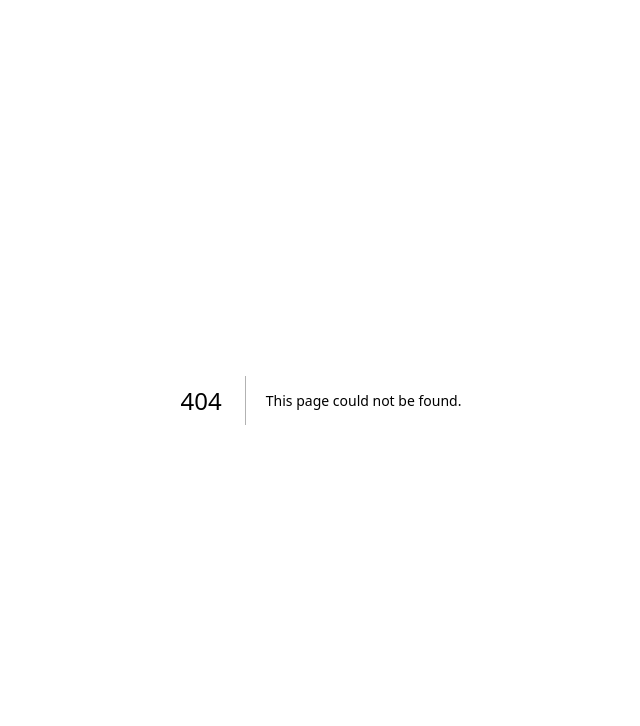
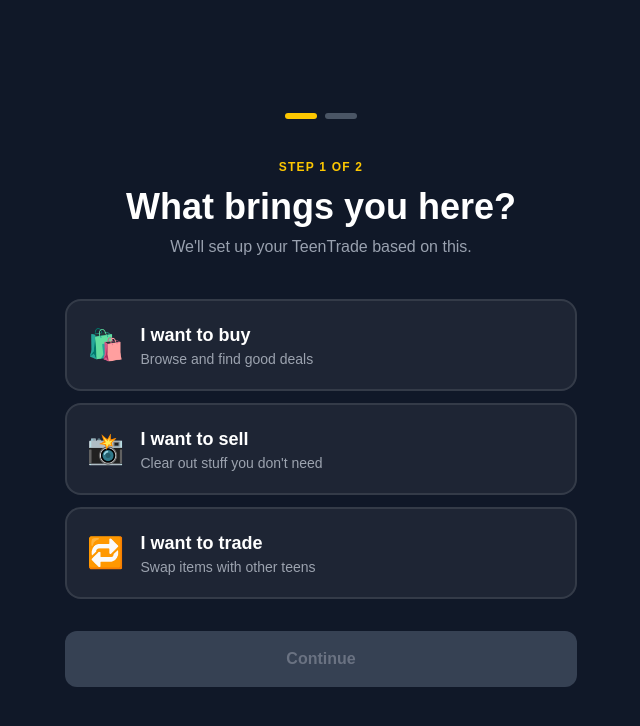
Before and after one commit to 23alexyoo23-lab/TeenTrade, a Next.js app: page /onboarding in a window 1280 px wide. Before the commit this address had no page. Shown: the top 726 px of the page, without its empty margins (319-959 px from the left). Built offline with nearby package versions, Linux system fonts and the light colour scheme.

Commit message:
add onboarding flow with buy/sell/trade and category interests

```diff
--- /dev/null
+++ b/app/api/onboarding/route.ts
@@ -0,0 +1,40 @@
+// app/api/onboarding/route.ts
+//
+// This is a small API route -- when the onboarding page finishes,
+// it sends the user's answers here, and this code saves them into
+// the "users" table in Supabase, matched to the signed-in person.
+
+import { currentUser } from "@clerk/nextjs/server"
+import { createClient } from "@supabase/supabase-js"
+import { NextResponse } from "next/server"
+
+export async function POST(req: Request) {
+
+  const user = await currentUser()
+
+  if (!user) {
+    return NextResponse.json({ error: "Not signed in" }, { status: 401 })
+  }
+
+  const { lookingFor, interests } = await req.json()
+
+  const supabase = createClient(
+    process.env.NEXT_PUBLIC_SUPABASE_URL!,
+    process.env.NEXT_PUBLIC_SUPABASE_ANON_KEY!
+  )
+
+  const { error } = await supabase
+    .from("users")
+    .update({
+      looking_for: lookingFor,
+      interests: interests,
+    })
+    .eq("clerk_id", user.id)
+
+  if (error) {
+    console.error("Error saving onboarding answers:", error)
+    return NextResponse.json({ error: "Failed to save" }, { status: 500 })
+  }
+
+  return NextResponse.json({ success: true })
+}
--- a/app/dashboard/page.tsx
+++ b/app/dashboard/page.tsx
@@ -1,3 +1,11 @@
+// app/dashboard/page.tsx
+//
+// NEW IN THIS VERSION: before showing the dashboard, we check whether
+// this user has completed onboarding yet (do they have a "looking_for"
+// value saved?). If not, we send them to /onboarding first. Once
+// they've done it, this check passes and they land here normally
+// every time they sign in after that.
+
 import { currentUser } from "@clerk/nextjs/server"
 import { redirect } from "next/navigation"
 import Link from "next/link"
@@ -15,6 +23,18 @@
     process.env.NEXT_PUBLIC_SUPABASE_URL!,
     process.env.NEXT_PUBLIC_SUPABASE_ANON_KEY!
   )
+
+  // Check if this user has completed onboarding
+  const { data: userRow } = await supabase
+    .from("users")
+    .select("looking_for")
+    .eq("clerk_id", user.id)
+    .single()
+
+  // If they haven't answered the onboarding questions yet, send them there first
+  if (!userRow?.looking_for) {
+    redirect("/onboarding")
+  }
 
   const { data: myListings } = await supabase
     .from("listings")
--- /dev/null
+++ b/app/onboarding/page.tsx
@@ -0,0 +1,187 @@
+"use client"
+// This page needs "use client" because it's interactive --
+// the user clicks things and the screen updates immediately,
+// before anything is saved to the database.
+
+import { useState } from "react"
+import { useRouter } from "next/navigation"
+
+const CATEGORIES = [
+  { id: "fashion", label: "Fashion & Clothes", emoji: "👕" },
+  { id: "shoes", label: "Shoes", emoji: "👟" },
+  { id: "textbooks", label: "Textbooks & Notes", emoji: "📚" },
+  { id: "electronics", label: "Electronics", emoji: "🎧" },
+  { id: "collectibles", label: "Collectibles", emoji: "🎮" },
+  { id: "bags", label: "Bags & Accessories", emoji: "🎒" },
+]
+
+export default function OnboardingPage() {
+  const router = useRouter()
+
+  // Which step of the onboarding the user is on: 1 or 2
+  const [step, setStep] = useState(1)
+
+  // What they picked for "what are you here for"
+  const [lookingFor, setLookingFor] = useState<string | null>(null)
+
+  // Which categories they've selected (can pick more than one)
+  const [interests, setInterests] = useState<string[]>([])
+
+  const [saving, setSaving] = useState(false)
+
+  // Toggle a category on/off when clicked
+  function toggleInterest(id: string) {
+    setInterests((prev) =>
+      prev.includes(id) ? prev.filter((i) => i !== id) : [...prev, id]
+    )
+  }
+
+  // Called when the user finishes step 2 and hits "Finish"
+  async function handleFinish() {
+    setSaving(true)
+
+    // Send the answers to our API route, which saves them to Supabase
+    await fetch("/api/onboarding", {
+      method: "POST",
+      headers: { "Content-Type": "application/json" },
+      body: JSON.stringify({ lookingFor, interests }),
+    })
+
+    // Redirect based on what they said they're here for
+    if (lookingFor === "buy") {
+      router.push("/listings")
+    } else if (lookingFor === "sell") {
+      router.push("/sell")
+    } else {
+      router.push("/dashboard")
+    }
+  }
+
+  return (
+    <div className="min-h-screen bg-gray-900 flex items-center justify-center px-6">
+      <div className="max-w-lg w-full">
+
+        {/* Progress dots */}
+        <div className="flex justify-center gap-2 mb-10">
+          <div className={`h-1.5 rounded-full transition-all ${step === 1 ? "w-8 bg-yellow-400" : "w-8 bg-gray-600"}`} />
+          <div className={`h-1.5 rounded-full transition-all ${step === 2 ? "w-8 bg-yellow-400" : "w-8 bg-gray-600"}`} />
+        </div>
+
+        {/* ── STEP 1: Buy, Sell, or Trade ────────────────────── */}
+        {step === 1 && (
+          <div>
+            <p className="text-yellow-400 text-xs font-semibold uppercase tracking-widest text-center mb-3">
+              Step 1 of 2
+            </p>
+            <h1 className="text-3xl md:text-4xl font-black text-white text-center mb-2">
+              What brings you here?
+            </h1>
+            <p className="text-gray-400 text-center mb-10">
+              We&apos;ll set up your TeenTrade based on this.
+            </p>
+
+            <div className="flex flex-col gap-3">
+              {[
+                { id: "buy", label: "I want to buy", desc: "Browse and find good deals", emoji: "🛍️" },
+                { id: "sell", label: "I want to sell", desc: "Clear out stuff you don't need", emoji: "📸" },
+                { id: "trade", label: "I want to trade", desc: "Swap items with other teens", emoji: "🔁" },
+              ].map((option) => (
+                <button
+                  key={option.id}
+                  onClick={() => setLookingFor(option.id)}
+                  className="text-left rounded-2xl p-5 flex items-center gap-4 transition-all"
+                  style={{
+                    background: lookingFor === option.id ? "#FACC15" : "rgba(255,255,255,0.06)",
+                    border: lookingFor === option.id ? "2px solid #FACC15" : "2px solid rgba(255,255,255,0.1)",
+                  }}
+                >
+                  <span className="text-3xl">{option.emoji}</span>
+                  <div>
+                    <p
+                      className="font-bold text-lg"
+                      style={{ color: lookingFor === option.id ? "#111827" : "#FFFFFF" }}
+                    >
+                      {option.label}
+                    </p>
+                    <p
+                      className="text-sm"
+                      style={{ color: lookingFor === option.id ? "#374151" : "#9CA3AF" }}
+                    >
+                      {option.desc}
+                    </p>
+                  </div>
+                </button>
+              ))}
+            </div>
+
+            <button
+              disabled={!lookingFor}
+              onClick={() => setStep(2)}
+              className="w-full mt-8 bg-yellow-400 disabled:bg-gray-700 disabled:text-gray-500 text-gray-900 font-bold py-4 rounded-xl transition-colors"
+            >
+              Continue
+            </button>
+          </div>
+        )}
+
+        {/* ── STEP 2: Category interests ─────────────────────── */}
+        {step === 2 && (
+          <div>
+            <p className="text-yellow-400 text-xs font-semibold uppercase tracking-widest text-center mb-3">
+              Step 2 of 2
+            </p>
+            <h1 className="text-3xl md:text-4xl font-black text-white text-center mb-2">
+              What are you into?
+            </h1>
+            <p className="text-gray-400 text-center mb-10">
+              Pick as many as you like. We&apos;ll show you these first.
+            </p>
+
+            <div className="grid grid-cols-2 gap-3">
+              {CATEGORIES.map((cat) => {
+                const selected = interests.includes(cat.id)
+                return (
+                  <button
+                    key={cat.id}
+                    onClick={() => toggleInterest(cat.id)}
+                    className="rounded-2xl p-4 flex flex-col items-center gap-2 transition-all"
+                    style={{
+                      background: selected ? "#FACC15" : "rgba(255,255,255,0.06)",
+                      border: selected ? "2px solid #FACC15" : "2px solid rgba(255,255,255,0.1)",
+                    }}
+                  >
+                    <span className="text-2xl">{cat.emoji}</span>
+                    <span
+                      className="text-sm font-semibold text-center"
+                      style={{ color: selected ? "#111827" : "#FFFFFF" }}
+                    >
+                      {cat.label}
+                    </span>
+                  </button>
+                )
+              })}
+            </div>
+
+            <div className="flex gap-3 mt-8">
+              <button
+                onClick={() => setStep(1)}
+                className="text-white font-bold py-4 px-6 rounded-xl"
+                style={{ background: "rgba(255,255,255,0.1)", border: "1px solid rgba(255,255,255,0.2)" }}
+              >
+                Back
+              </button>
+              <button
+                disabled={saving}
+                onClick={handleFinish}
+                className="flex-1 bg-yellow-400 hover:bg-yellow-300 disabled:opacity-60 text-gray-900 font-bold py-4 rounded-xl transition-colors"
+              >
+                {saving ? "Setting up..." : "Finish"}
+              </button>
+            </div>
+          </div>
+        )}
+
+      </div>
+    </div>
+  )
+}
```
